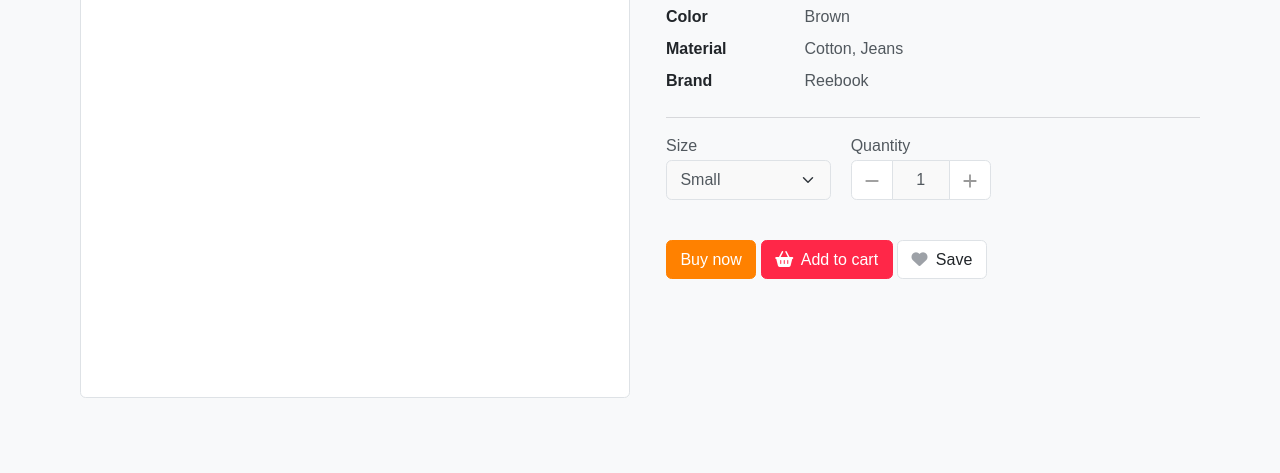
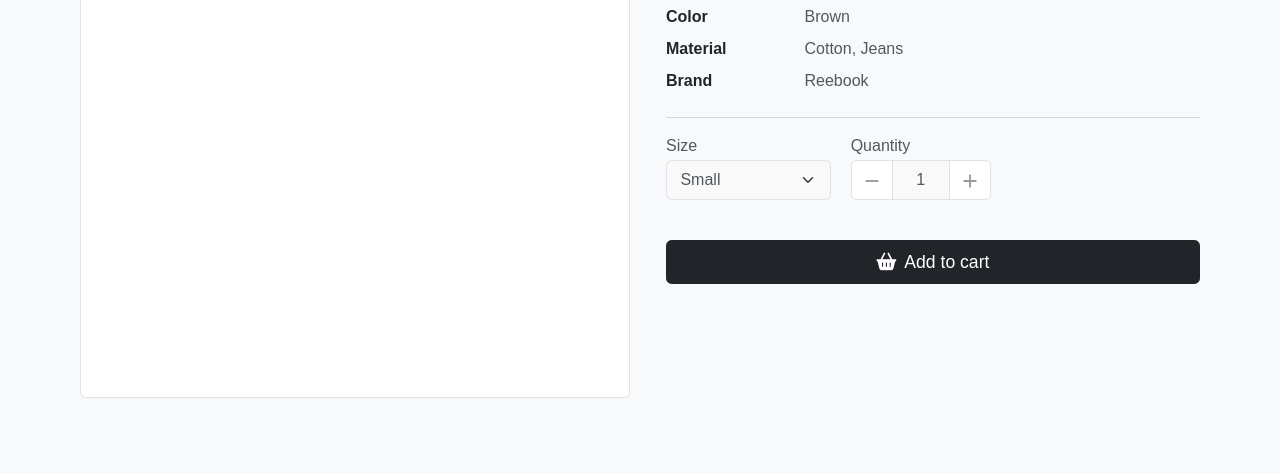
Before and after one commit to WazedKhan/eBazarBD, a Django app: template templates/product/details.html in a window 1280 px wide. Shown: the part 362-835 px from the top of the page. Run offline with Django 4.2, Linux system fonts and the light colour scheme; the template is opened without the code that fills it, so the values that code supplies are empty; some libraries are stand-ins or nearby versions.

Commit message:
add to cart button functionality

```diff
--- a/cart/cart.py
+++ b/cart/cart.py
@@ -11,11 +11,6 @@
         if 's_key' not in request.session:
             cart = self.session['s_key'] = {}
         self.cart = cart
-        try:
-            s_id = request.session._session_key
-            print(Session.objects.get(pk = s_id).get_decoded())
-        except:
-            print('Session is not set yet')
 
 
     def add(self, product, qty):
--- a/templates/product/details.html
+++ b/templates/product/details.html
@@ -67,9 +67,7 @@
               </div> <!-- col.// -->
             </div> <!-- row.// -->
 
-            <a href="#" class="btn  btn-warning"> Buy now </a>
-            <button class="btn btn-danger" id="add-cart" value="{{product.id}}"> <i class="me-1 fa fa-shopping-basket"></i> Add to cart </button>
-            <a href={% url 'cart:add_cart' %} class="btn  btn-light"> <i class="me-1 fa fa-heart"></i> Save </a>
+            <button class="btn btn-dark btn-lg btn-block" style="width: 100% !important;" id="add-cart" value="{{product.id}}"> <i class="me-1 fa fa-shopping-basket"></i> Add to cart </button>
 
           </article> <!-- product-info-aside .// -->
         </main> <!-- col.// -->
@@ -194,8 +192,7 @@
                 </div> <!-- price-wrap.// -->
                 <p class="title mb-2 h5">{{ product.name }}</p>
 
-                <a href="#" class="btn btn-danger">Add to cart</a>
-                <a href="#" class="btn btn-light btn-icon"> <i class="fa fa-heart"></i> </a>
+                <a href={% url 'product-details' product.id %} class="btn btn-dark btn-lg btn-block" style="width: 100% !important;">Select Options</a>
               </figcaption>
             </figure>
           </div>
```
Also changed, not shown: templates/product/index.html (+7 -8 lines).
